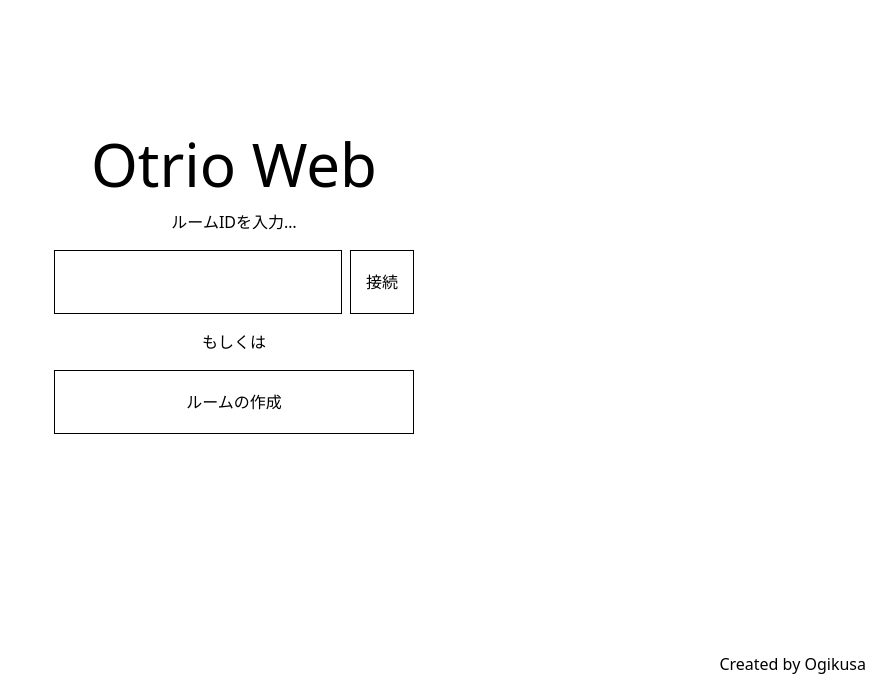
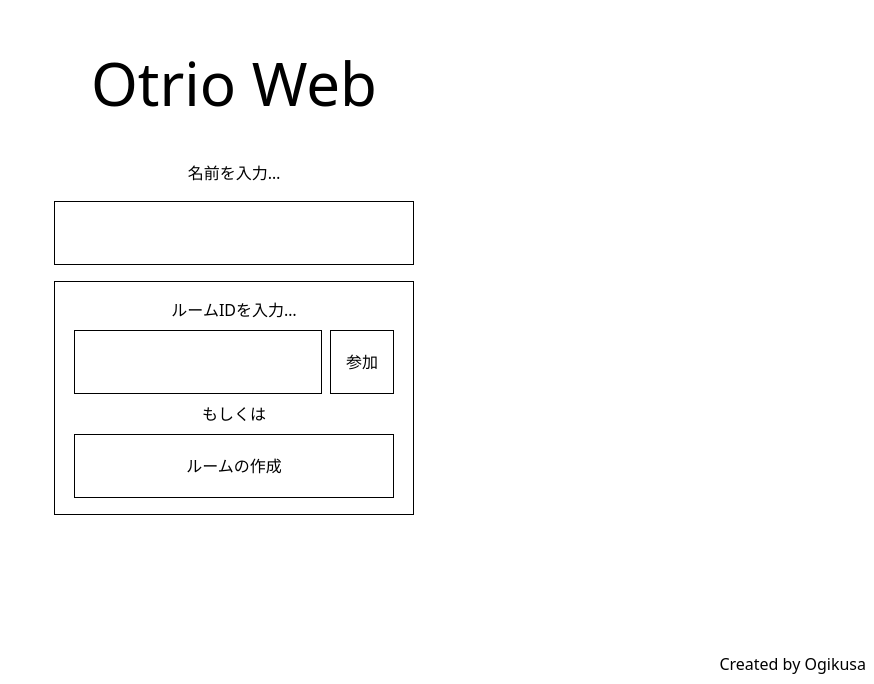
Before and after one commit to Ogikusa/otrio-web, a React (Vite) app: page / in a window 1280 px wide. Shown: the part 116-800 px from the top of the page, without its empty margins (406-1280 px from the left). Built offline with nearby package versions, Linux system fonts and the light colour scheme.

Commit message:
やり直した

```diff
--- /dev/null
+++ b/src/lib/room.ts
@@ -0,0 +1,9 @@
+export async function createRoom() {
+	const response = await fetch("/api/rooms", {
+		method: "POST",
+	});
+
+	if (!response.ok) {
+		throw new Error("Failed to create room");
+	}
+}
--- a/src/routes/index.tsx
+++ b/src/routes/index.tsx
@@ -1,71 +1,50 @@
 import { createFileRoute } from "@tanstack/react-router";
-import { Check } from "lucide-react";
 import { useState } from "react";
 
 export const Route = createFileRoute("/")({ component: Home });
 
 function Home() {
 	const [isPending, setIsPending] = useState(false);
-	const [isJoinable, setIsJoinable] = useState(false);
 
 	return (
 		<>
 			<main className="flex w-full min-h-screen flex-col justify-center items-center gap-4">
-				<h1 className="text-6xl">Otrio Web</h1>
-				<p>ルームIDを入力…</p>
-				<div className="flex gap-2 w-90">
-					<input
-						className="border h-16 min-w-0 flex-1 p-2 text-2xl font-bold text-center disabled:bg-gray-200"
-						disabled={isPending || isJoinable}
-					/>
-					{isJoinable ? (
-						<div className="flex justify-center items-center border border-black w-16 h-16 bg-green-400 text-white">
-							<Check className="size-8" />
-						</div>
-					) : (
+				<h1 className="text-6xl mb-8">Otrio Web</h1>
+				<p>名前を入力…</p>
+				<input
+					className="border h-16 w-90 p-2 text-2xl font-bold text-center disabled:bg-gray-200"
+					disabled={isPending}
+				/>
+				<div className="flex flex-col gap-2 w-90 items-center border p-4">
+					<p>ルームIDを入力…</p>
+					<div className="flex gap-2 w-80">
+						<input
+							className="border h-16 min-w-0 flex-1 p-2 text-2xl font-bold text-center disabled:bg-gray-200"
+							disabled={isPending}
+						/>
 						<button
 							type="button"
-							className="border border-black w-16 h-16 transition-colors
-						hover:bg-black hover:text-white
+							className="border border-black w-16 h-16 transition-colors cursor-pointer
+							hover:bg-black hover:text-white
+							disabled:bg-gray-200 disabled:text-black disabled:cursor-progress
 						"
 							disabled={isPending}
 							onClick={async () => {
 								setIsPending(true);
 								await new Promise((resolve) => setTimeout(resolve, 2000));
-								setIsJoinable(true);
 								setIsPending(false);
 							}}
 						>
-							接続
+							参加
 						</button>
-					)}
-				</div>
-				<div className="relative flex flex-col items-center gap-4">
+					</div>
 					<p>もしくは</p>
 					<button
 						type="button"
-						className="border h-16 w-90 hover:bg-black hover:text-white transition-colors"
+						className="border h-16 w-80 hover:bg-black hover:text-white transition-colors"
 					>
 						ルームの作成
 					</button>
-					<div
-						className={`${isJoinable ? "opacity-100" : "opacity-0 pointer-events-none"}
-							flex flex-col gap-4
-							transition-opacity ease-linear
-							absolute top-0 left-0 w-90 h-full bg-white text-center`}
-					>
-						名前を入力…
-						<div className="flex gap-2">
-							<input className="border h-16 min-w-0 flex-1 p-2 text-2xl font-bold text-center" />
-							<button
-								type="button"
-								className="border border-black w-16 h-16 transition-colors
-							hover:bg-black hover:text-white"
-							>
-								参加
-							</button>
-						</div>
-					</div>
 				</div>
 			</main>
 			<div className="fixed right-2 bottom-2 text-right">
--- a/worker/index.ts
+++ b/worker/index.ts
@@ -12,8 +12,8 @@ export default {
 	): Promise<Response> {
 		const url = new URL(request.url);
 
-		if (url.pathname === "/api/rooms/create") {
-			return Response.json("ok", { status: 200 });
+		if (url.pathname === "/api/rooms" && request.method === "POST") {
+			return Response.json("Room created", { status: 200 });
 		}
 		return new Response("Not found", { status: 404 });
 	},
--- a/worker/room.ts
+++ b/worker/room.ts
@@ -4,17 +4,20 @@ export type GameStatus = "waiting" | "ready" | "playing";
 
 export interface Player {
 	id: string;
+	tokenHash: string;
 	name: string;
 }
 
 export interface GameState {
 	status: GameStatus;
+	hostPlayerId: string;
 	player: Player[];
 }
 
 function createInitialState(): GameState {
 	return {
 		status: "waiting",
+		hostPlayerId: crypto.randomUUID(),
 		player: [],
 	};
 }
```
